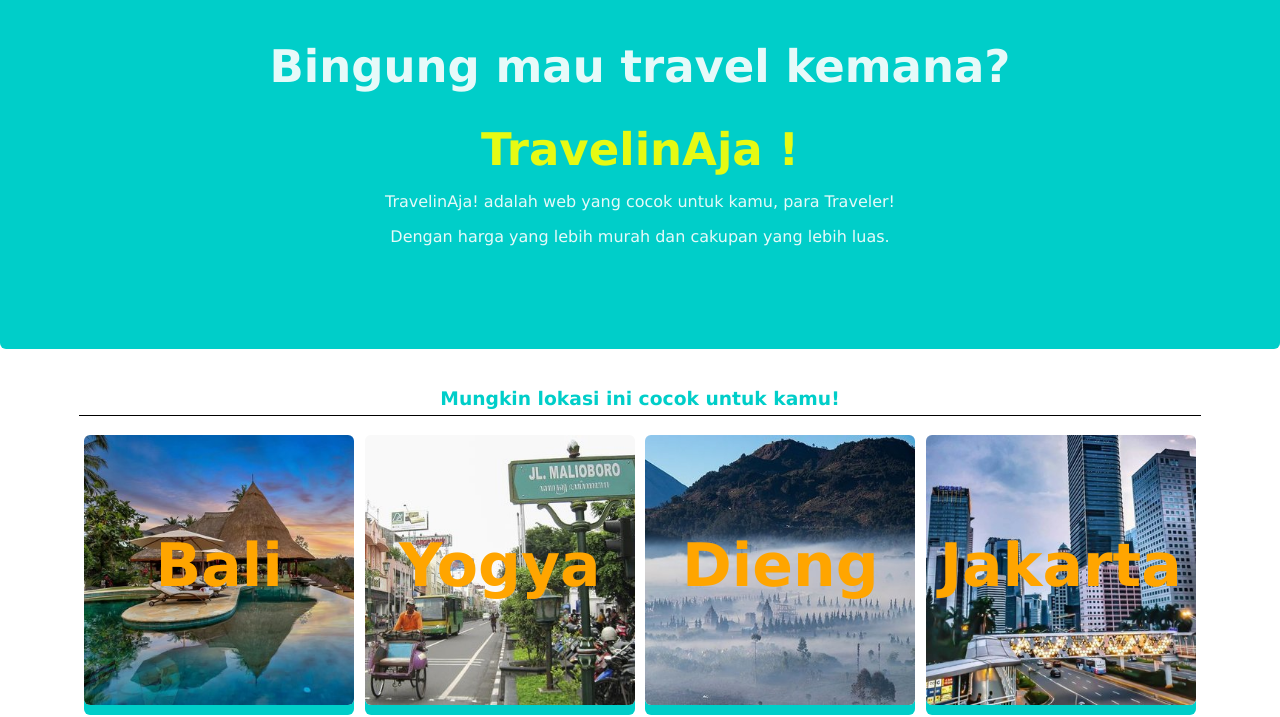
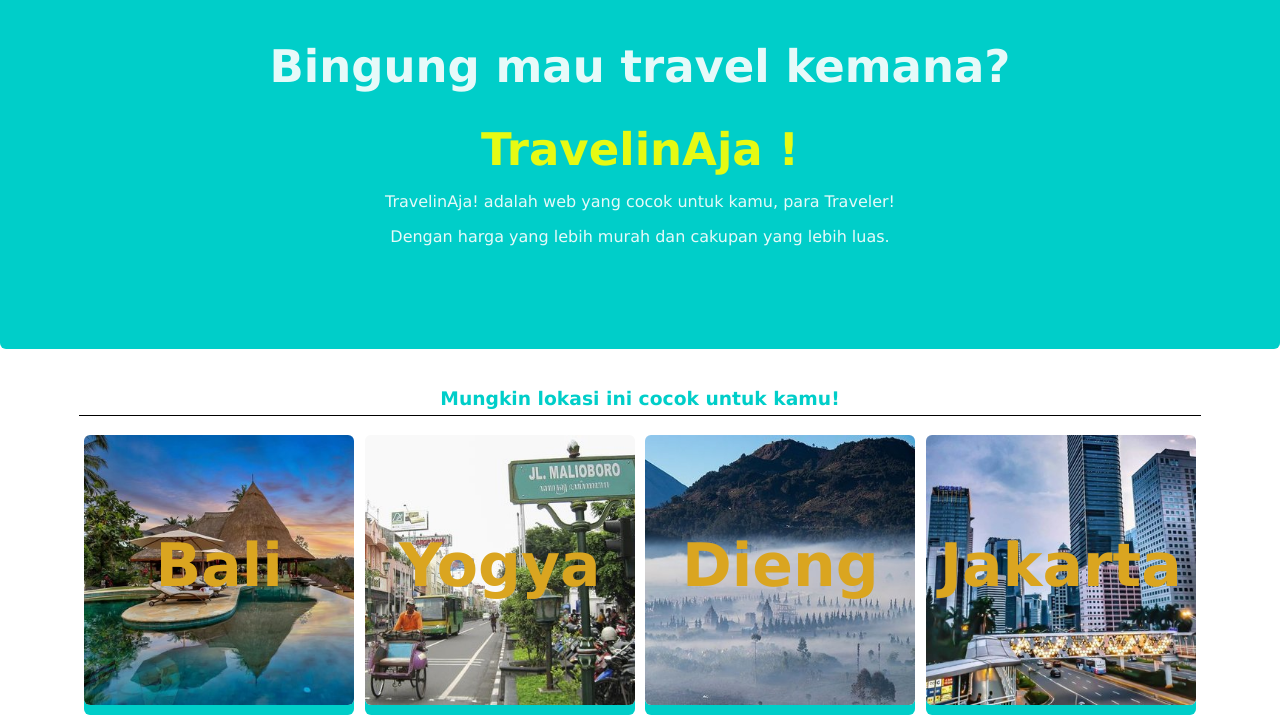
Before and after one commit to rynclick/G07, a plain HTML site: page index.html in a window 1280 px wide. Shown: the part 90-807 px from the top of the page. Drawn offline with Linux system fonts and the light colour scheme.

Commit message:
Update style.css

```diff
--- a/style.css
+++ b/style.css
@@ -145,7 +145,7 @@ header {
   position: absolute;
   top:35px;
   width:100%;
-  color: orange;
+  color: #DAA520;
   font-size: 60px;
   font-weight: bold;
 }
```
